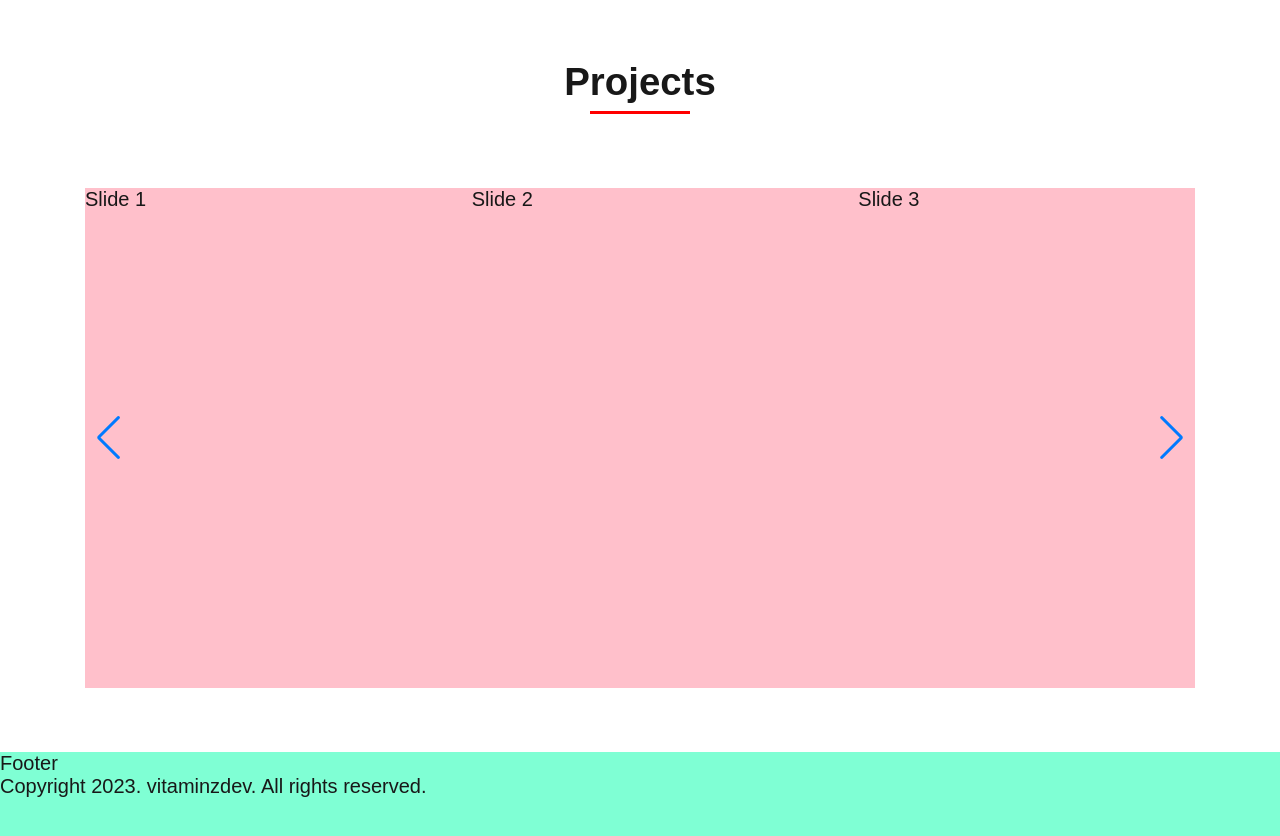
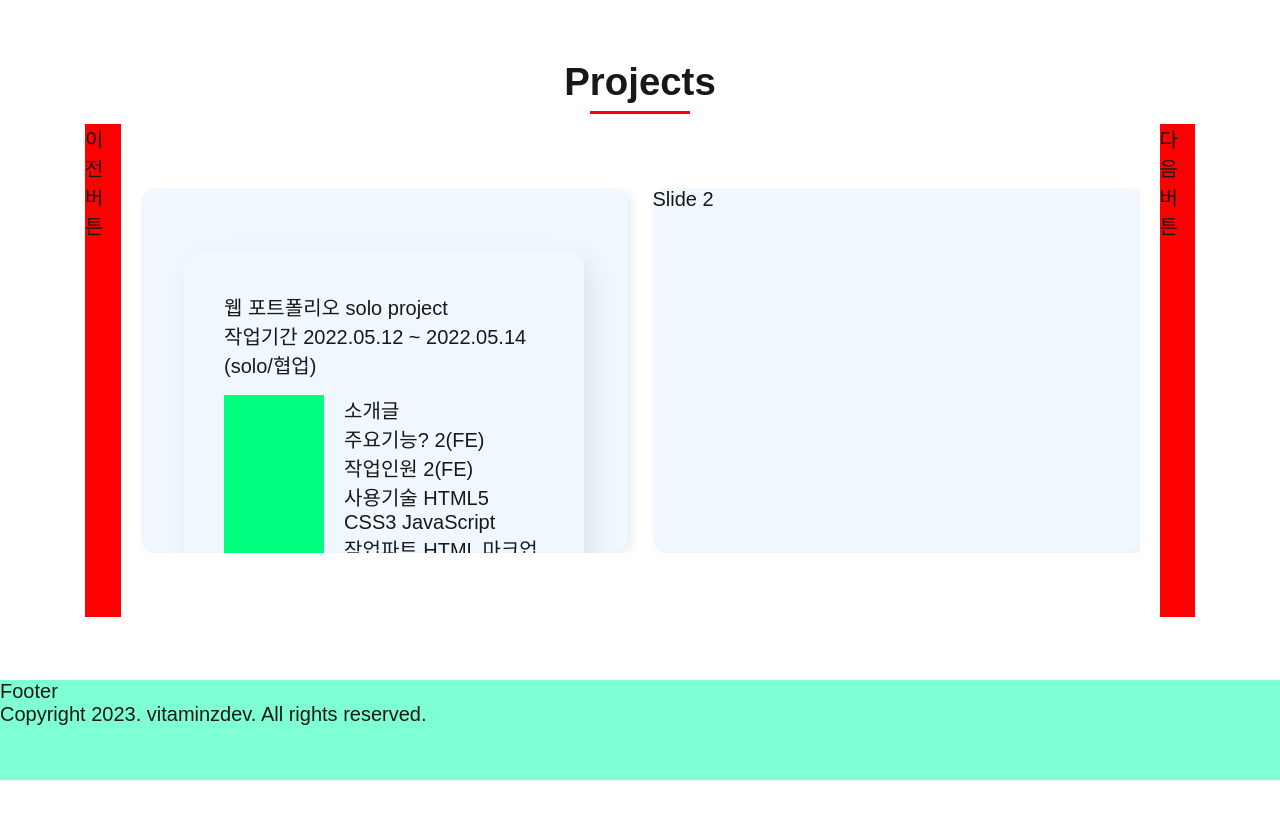
Before and after one commit to vitaZ-dev/portfolio, a Next.js app: page / in a window 1280 px wide. Shown: the part 2200-3036 px from the top of the page. After the commit the page ends 2980 px from the top, so only its background shows below. Built offline with nearby package versions, Linux system fonts and the light colour scheme; a web font is replaced by a local one.

Commit message:
test: swiper 버튼 테스트

```diff
--- a/components/projects/Swipertest.tsx
+++ b/components/projects/Swipertest.tsx
@@ -8,15 +8,50 @@ import { Navigation } from 'swiper/modules';
 const SwiperTest = () => {
   return (
     <>
-    <Swiper
-    className="item-swiper"
-    navigation={true}
-    loop={true}
-    slidesPerView={3}
-    slidesPerGroup={3}
-    spaceBetween={50}
-    modules={[Navigation]}>
-        <SwiperSlide>Slide 1</SwiperSlide>
+    <>
+      <div className="swiper-prev-btn">
+        이전버튼
+      </div>
+      <Swiper
+        id="item-swiper"
+        navigation={{
+          prevEl: '.swiper-prev-btn',
+          nextEl: '.swiper-next-btn',
+        }}
+        modules={[Navigation]}
+        loop={true}
+        slidesPerView={1}
+        slidesPerGroup={1}
+        spaceBetween={25}
+        breakpoints={{
+          826: {
+            slidesPerView: 2,
+          },
+          // 1024px 이상일 때
+          1024: {
+            slidesPerView: 2,
+          },
+        }}>
+        <SwiperSlide>
+        <div className="project-item">
+          <div className="item-title">
+            웹 포트폴리오 solo project <br />
+            작업기간 2022.05.12 ~ 2022.05.14 (solo/협업)
+          </div>
+          <div className="item-box">
+            <div className="item-thumbnail"></div>
+            <div className="item-detail">
+              소개글 <br />
+              주요기능? 2(FE) <br />
+              작업인원 2(FE) <br />
+              사용기술 HTML5 CSS3 JavaScript <br />
+              작업파트 HTML 마크업 CSS 스타일링 <br />
+              배포 vercel? <br />
+              깃허브 github <br />
+            </div>
+          </div>
+        </div>
+        </SwiperSlide>
         <SwiperSlide>Slide 2</SwiperSlide>
         <SwiperSlide>Slide 3</SwiperSlide>
         <SwiperSlide>Slide 4</SwiperSlide>
@@ -26,6 +61,10 @@ const SwiperTest = () => {
         <SwiperSlide>Slide 8</SwiperSlide>
         <SwiperSlide>Slide 9</SwiperSlide>
       </Swiper>
+      <div className="swiper-next-btn">
+        다음버튼
+      </div>
+    </>
     </>
   );
 };
--- a/styles/layout/_projects.scss
+++ b/styles/layout/_projects.scss
@@ -46,9 +46,18 @@
   }
 }
 
-.item-swiper {
-  width: 100%;
-  height: 500px;
-  margin: 4rem 0;
-  background-color: pink;
+#item-swiper {
+  width: 90%;
+  height: 365px;
+  margin: 4rem auto;
+  .swiper-slide {
+    border-radius: 16px;
+    background-color: aliceblue;
+    box-shadow: 4px 2px 8px 0px rgba(149, 160, 165, 0.2);
+  }
 }
+.swiper-prev-btn,
+.swiper-next-btn {
+  background-color: red;
+  cursor: pointer;
+}
```
